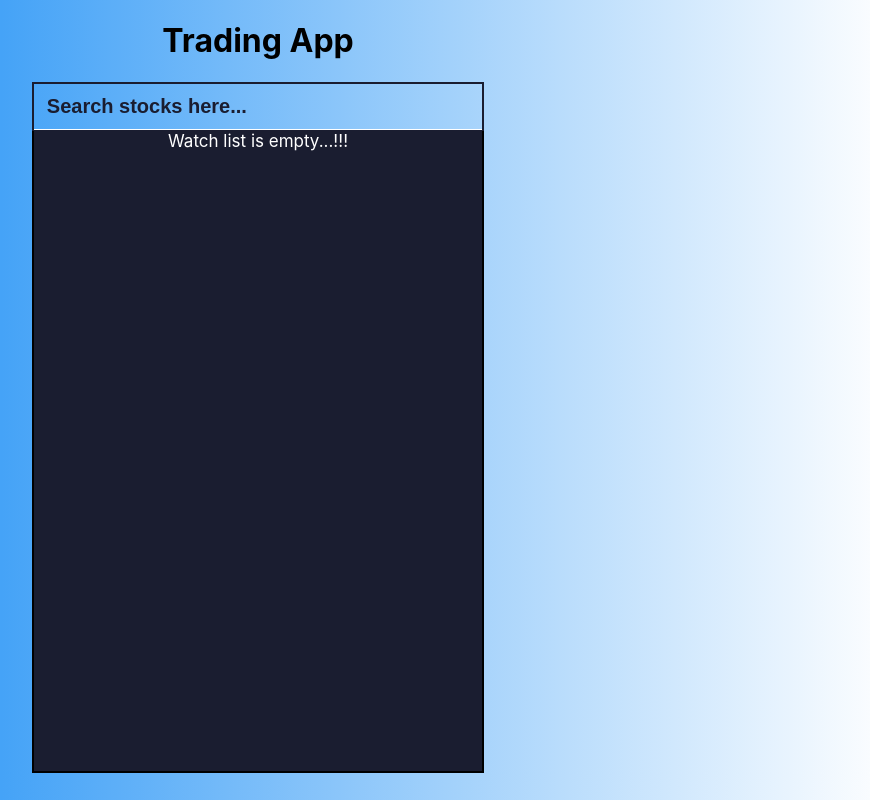
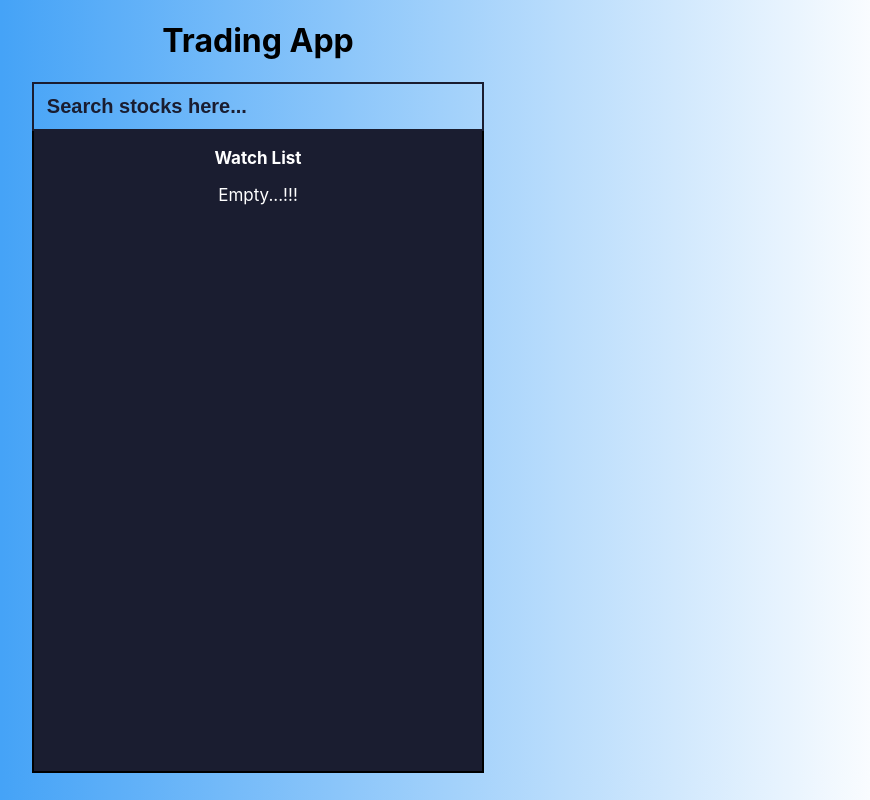
Before and after one commit to Malek1117/trinkerr_assignment, a React (Create React App) app: page / in a window 1280 px wide. Shown: the whole page, without its empty margins (382-1252 px from the left). Built offline with nearby package versions, Linux system fonts and the light colour scheme.

Commit message:
CSS update

```diff
--- a/src/App.css
+++ b/src/App.css
@@ -32,7 +32,6 @@
   max-height: 50vh;
   position:absolute;
   background-color:#45A3F7;
-  border-top: 1px solid white;
 }
 
 .search_data::-webkit-scrollbar{
@@ -53,7 +52,7 @@
   color: white;
   display: flex;
   justify-content: space-between;
-  border-bottom: 1px solid white;
+  border-top: 1px solid white;
   padding: 10px 1vw;
 }
 
@@ -117,7 +116,7 @@
   border-radius: 25px;
 }
 
-.watch_list>span{
+.watch_list>span, .watch_list>h3{
   color: white;
   font-size: 17px;
 }
--- a/src/components/WatchList.jsx
+++ b/src/components/WatchList.jsx
@@ -6,7 +6,8 @@ export default function WatchList(){
 
     return(
         <div className="watch_list">
-            {watchList.length===0?<span>Watch list is empty...!!!</span>:watchList.map((e, i)=><Element key={i} data={e} />)}
+            <h3>Watch List</h3>
+            {watchList.length===0?<span>Empty...!!!</span>:watchList.map((e, i)=><Element key={i} data={e} />)}
         </div>
     )
 }
```
